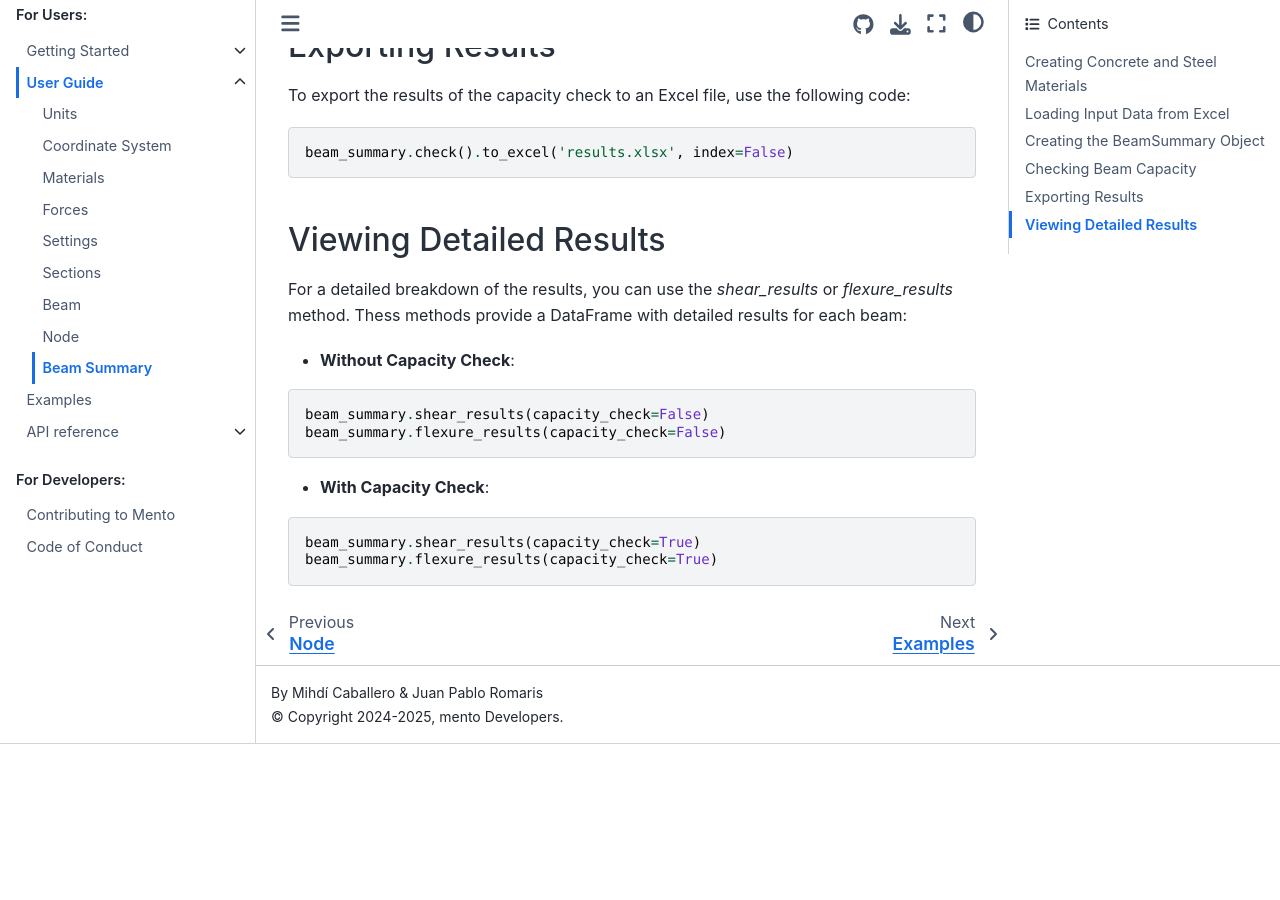
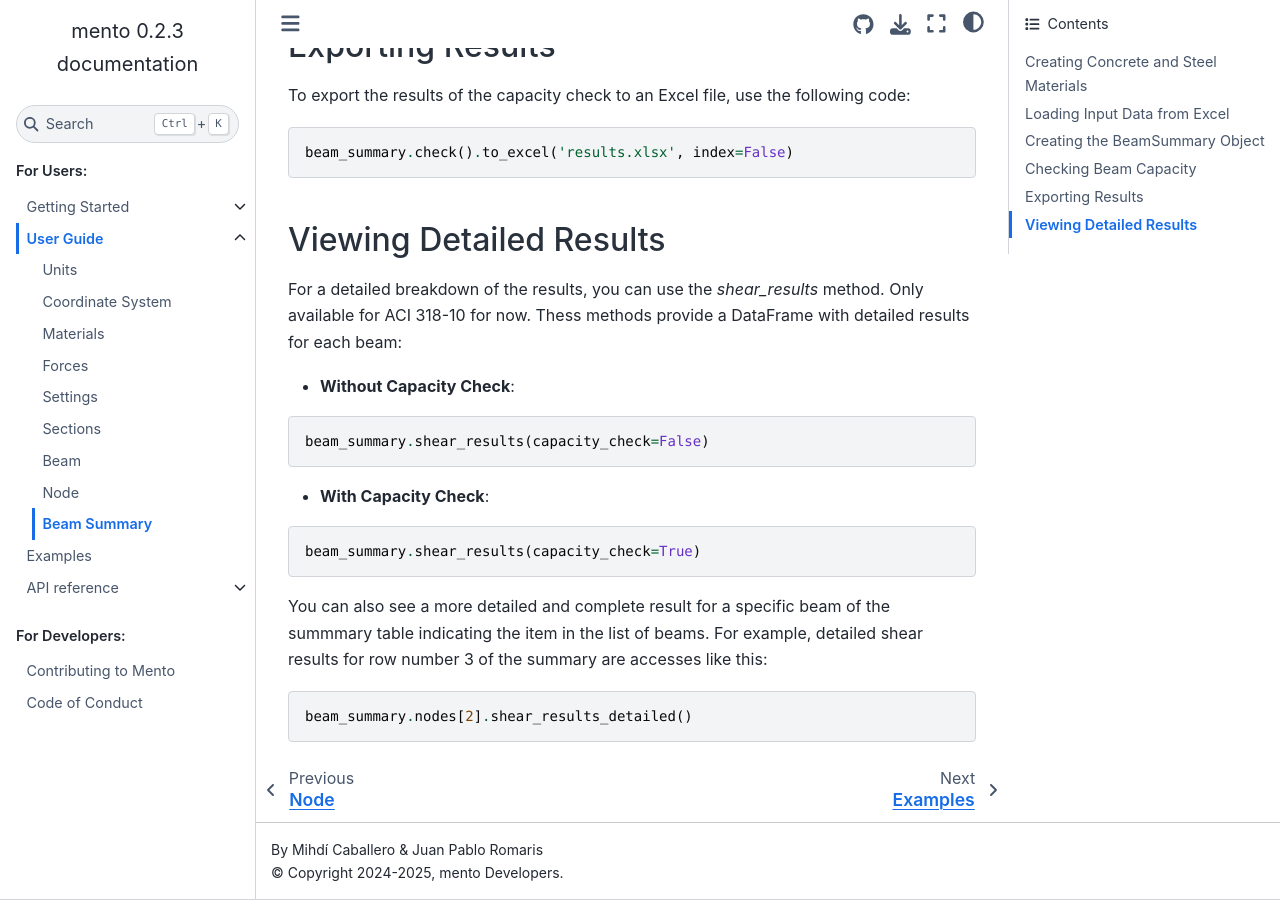
Before and after one commit to mihdicaballero/mento, a Sphinx documentation site: the page built from docs/source/user_guide/beam_summary.rst, in a window 1280 px wide and 900 px high, scrolled down 2213 px. Built offline with Sphinx 7.4.7 and the Sphinx Book theme 1.1.4, drawn with Linux system fonts in a browser that asks for light colours; pages that are not in the unit, such as notebooks, are missing from menus; before the commit the page ends 2957 px from its top, so only the background shows below that.

Commit message:
Update docs of beam summary

```diff
--- a/docs/source/user_guide/beam_summary.rst
+++ b/docs/source/user_guide/beam_summary.rst
@@ -91,7 +91,7 @@
 Viewing Detailed Results
 ------------------------
 
-For a detailed breakdown of the results, you can use the `shear_results` or `flexure_results` method.
+For a detailed breakdown of the results, you can use the `shear_results` method. Only available for ACI 318-10 for now.
 Thess methods provide a DataFrame with detailed results for each beam:
 
 - **Without Capacity Check**:
@@ -99,11 +99,16 @@
 .. code-block:: python
 
     beam_summary.shear_results(capacity_check=False)
-    beam_summary.flexure_results(capacity_check=False)
 
 - **With Capacity Check**:
 
 .. code-block:: python
 
     beam_summary.shear_results(capacity_check=True)
-    beam_summary.flexure_results(capacity_check=True)
+
+You can also see a more detailed and complete result for a specific beam of the summmary table indicating the item in the list of beams.
+For example, detailed shear results for row number 3 of the summary are accesses like this:
+
+.. code-block:: python
+
+    beam_summary.nodes[2].shear_results_detailed()
```
Also changed, not shown: 1 other file.
